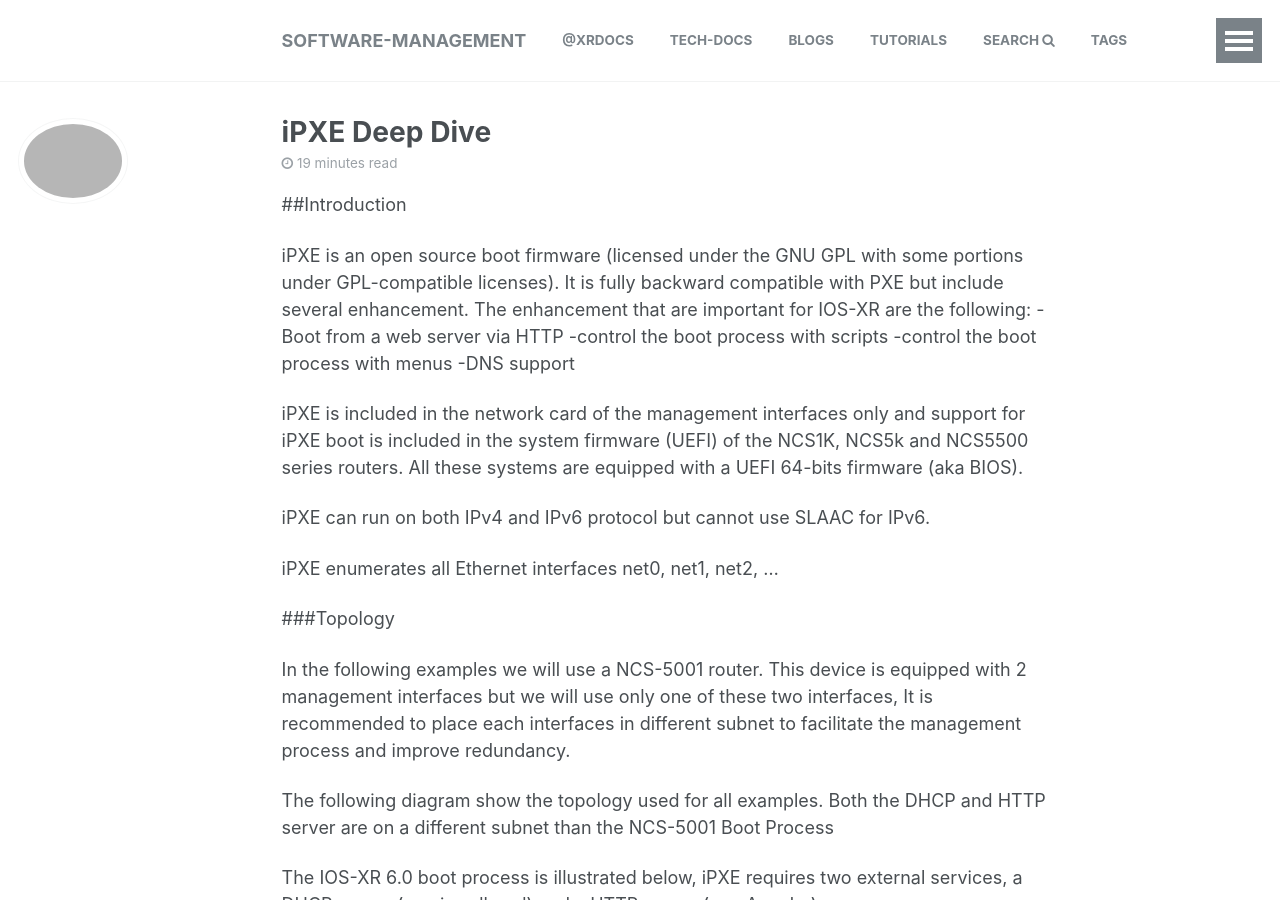
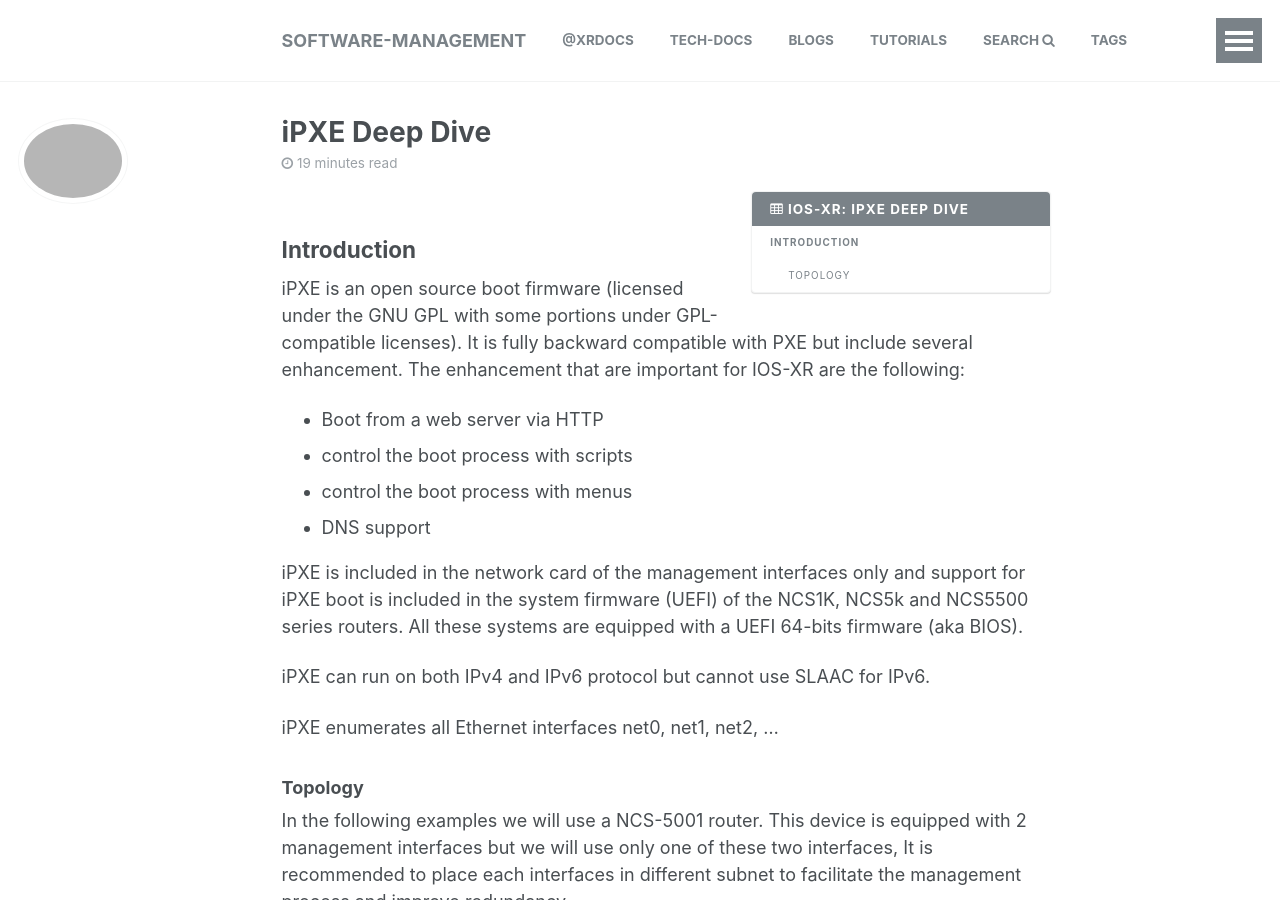
Before and after one commit to xrdocs/software-management, a Jekyll site: the page built from _tutorials/2016-07-27-ipxe-deep-dive.md, in a window 1280 px wide and 900 px high. Built offline with Jekyll 4.4.1, drawn with Linux system fonts in a browser that asks for light colours; comment, search, counter and statistics services are not loaded.

Commit message:
Updated 2016-07-27-ipxe-deep-dive.md

```diff
--- a/_tutorials/2016-07-27-ipxe-deep-dive.md
+++ b/_tutorials/2016-07-27-ipxe-deep-dive.md
@@ -7,13 +7,15 @@ excerpt: iPXE Deep Dive
 tags:
   - iosxr
 ---
-##Introduction
+{% include toc icon="table" title="IOS-XR: iPXE Deep Dive" %}
+
+## Introduction
 
 iPXE is an open source boot firmware (licensed under the GNU GPL with some portions under GPL-compatible licenses). It is fully backward compatible with PXE but include several enhancement. The enhancement that are important for IOS-XR are the following:
--Boot from a web server via HTTP
--control the boot process with scripts
--control the boot process with menus
--DNS support
+- Boot from a web server via HTTP
+- control the boot process with scripts
+- control the boot process with menus
+- DNS support
 
 iPXE is included in the network card of the management interfaces only and support for iPXE boot is included in the system firmware (UEFI) of the NCS1K, NCS5k and NCS5500 series routers. All these systems are equipped with a UEFI 64-bits firmware (aka BIOS).
 
@@ -21,7 +23,7 @@ iPXE can run on both IPv4 and IPv6 protocol but cannot use SLAAC for IPv6.
 
 iPXE enumerates all Ethernet interfaces net0, net1, net2, ...
 
-###Topology
+### Topology
 
 In the following examples we will use a NCS-5001 router.  This device is equipped with 2 management interfaces but we will use only one of these two interfaces, It is recommended to place each interfaces in different subnet to facilitate the management process and improve redundancy.
 
```
